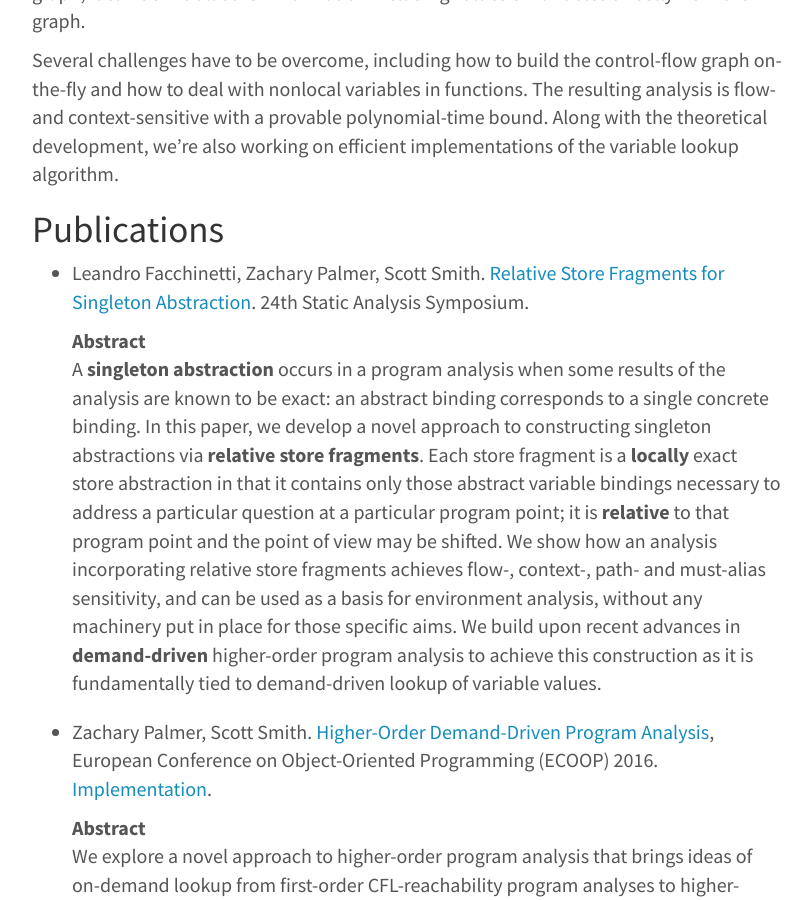
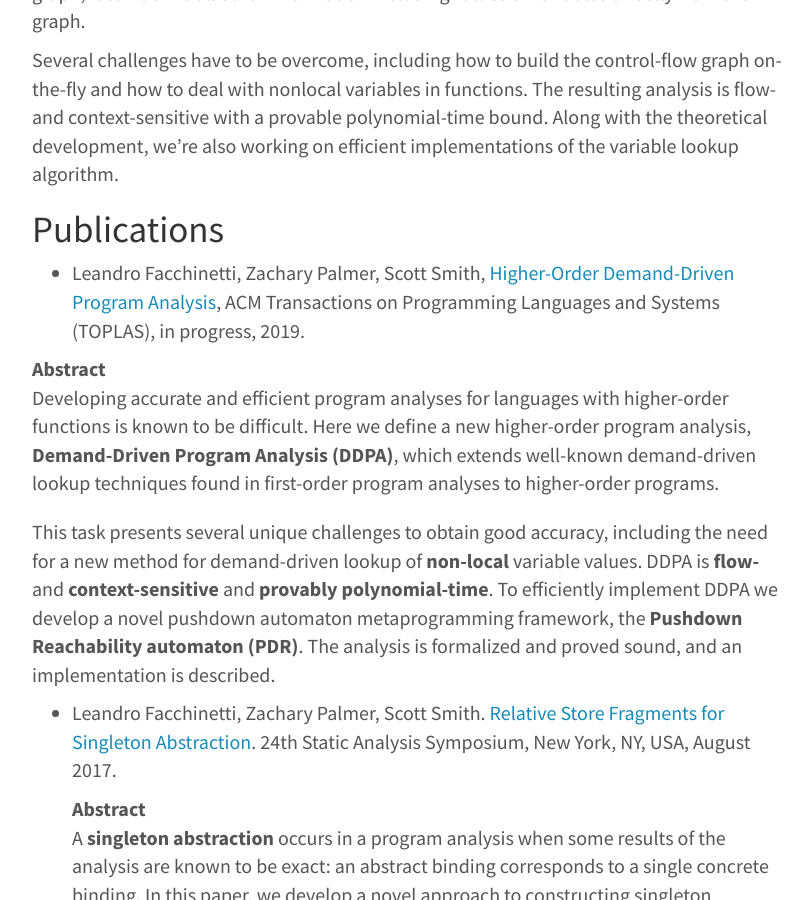
Before and after one commit to JHU-PL-Lab/www-pl-lab, a Jekyll site: the page built from projects/demand-driven-program-analysis/demand-driven-program-analysis.md, in a window 1280 px wide and 900 px high, scrolled down 402 px. Shown: the whole window, without its empty margins (233-1044 px from the left). Built offline with Jekyll 4.4.1, drawn with Linux system fonts in a browser that asks for light colours.

Commit message:
add toplas paper to ddpa project

```diff
--- a/projects/demand-driven-program-analysis/demand-driven-program-analysis.md
+++ b/projects/demand-driven-program-analysis/demand-driven-program-analysis.md
@@ -23,8 +23,17 @@ working on efficient implementations of the variable lookup algorithm.
 Publications
 ------------
 
+- Leandro Facchinetti, Zachary Palmer, Scott Smith, [Higher-Order Demand-Driven Program Analysis](/projects/demand-driven-program-analysis/papers/higher-order-demand-driven-program-analysis-toplas.pdf), ACM Transactions on Programming Languages and Systems (TOPLAS), in progress, 2019.
+
+Abstract
+
+  : Developing accurate and efficient program analyses for languages with higher-order functions is known to be difficult. Here we define a new higher-order program analysis, **Demand-Driven Program Analysis (DDPA)**, which extends well-known demand-driven lookup techniques found in first-order program analyses to higher-order programs.
+
+  This task presents several unique challenges to obtain good accuracy, including the need for a new method for demand-driven lookup of **non-local** variable values. DDPA is **flow-** and **context-sensitive** and **provably polynomial-time**. To efficiently implement DDPA we develop a novel pushdown automaton metaprogramming framework, the **Pushdown Reachability automaton (PDR)**. The analysis is formalized and proved sound, and an implementation is described.
+
+
 - Leandro Facchinetti, Zachary Palmer, Scott
-  Smith. [Relative Store Fragments for Singleton Abstraction](/projects/demand-driven-program-analysis/papers/relative-store-fragments-for-singleton-abstraction.pdf). 24th Static Analysis Symposium.
+  Smith. [Relative Store Fragments for Singleton Abstraction](/projects/demand-driven-program-analysis/papers/relative-store-fragments-for-singleton-abstraction.pdf). 24th Static Analysis Symposium, New York, NY, USA, August 2017.
 
   Abstract
 
```
Also changed, not shown: 1 other file.
